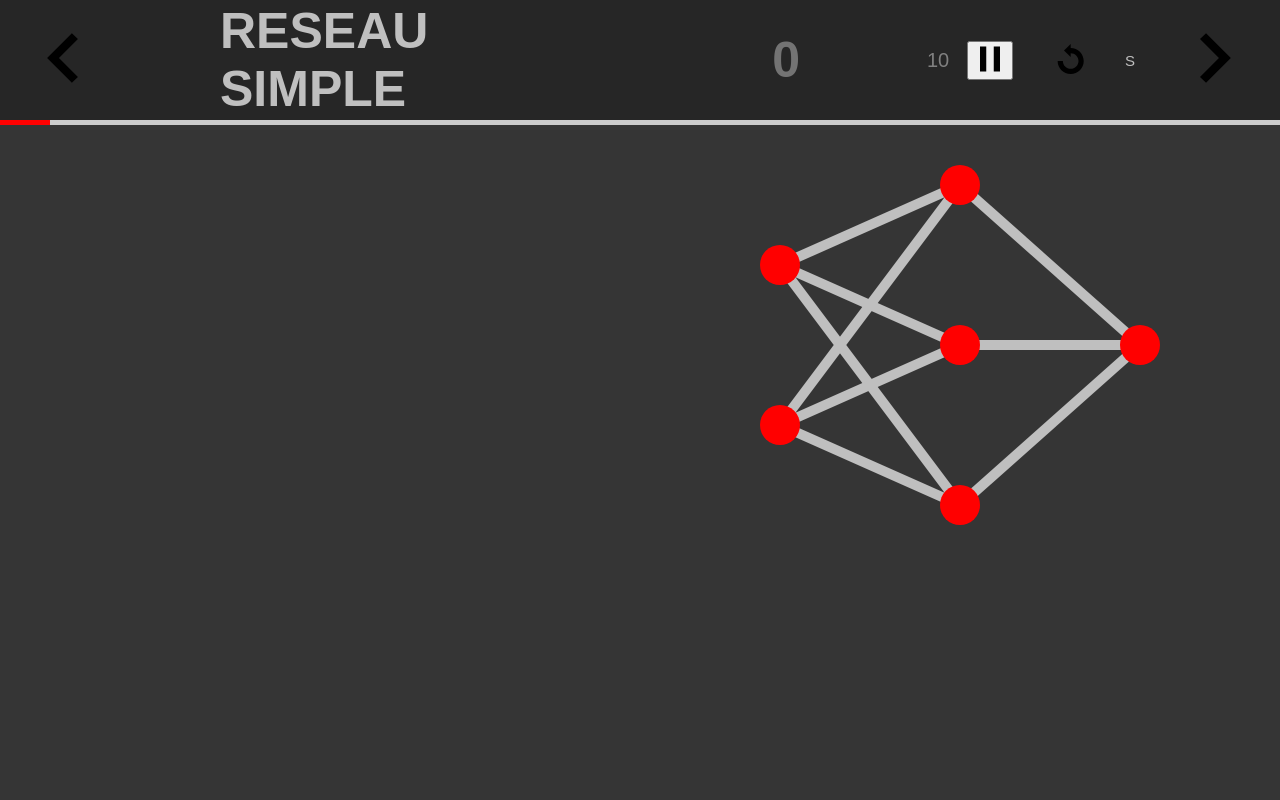
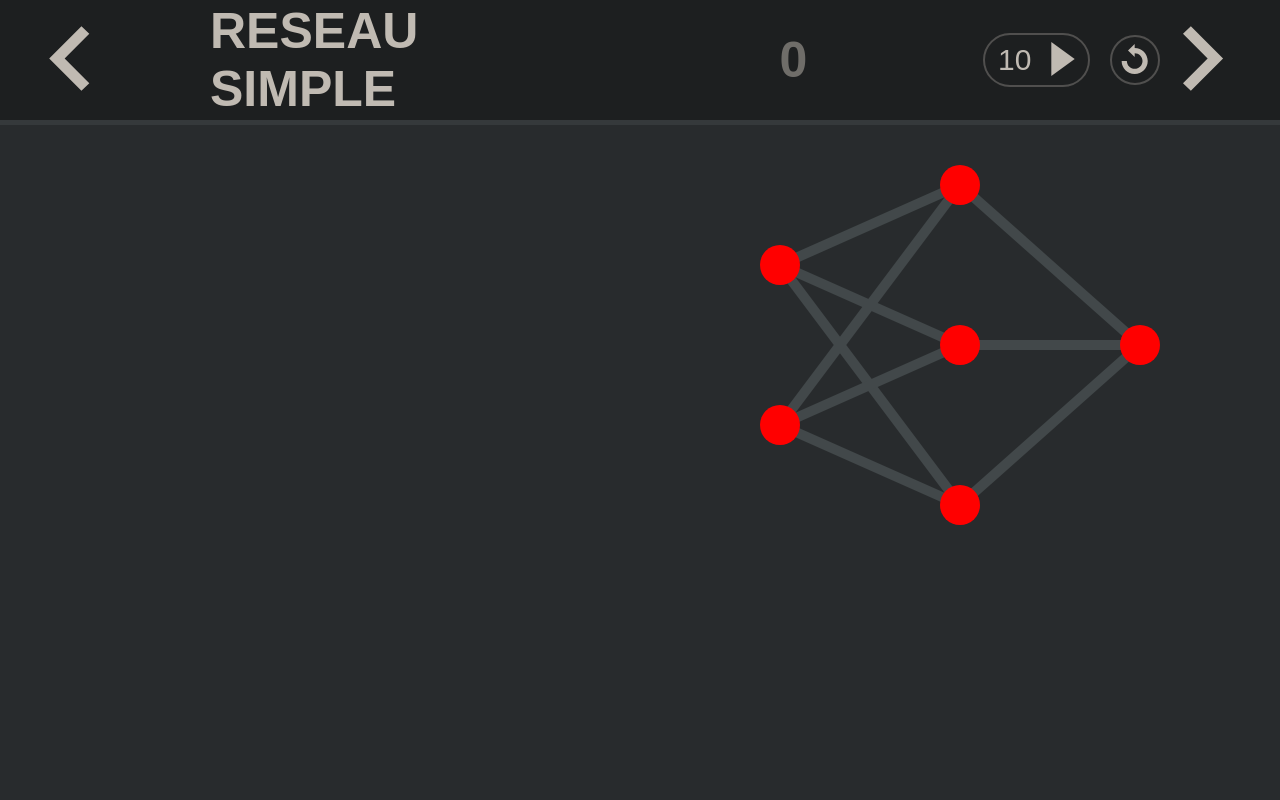
Before and after one commit to Mezia137/NeuroDidacte, a Flask app: page /reseausimple in a window 1280 px wide. Run offline with Flask 3, Linux system fonts and the light colour scheme; some libraries are stand-ins or nearby versions.

Commit message:
header beau fonctionnel

```diff
--- a/WebApp/static/js/main.js
+++ b/WebApp/static/js/main.js
@@ -63,7 +63,8 @@ document.addEventListener('DOMContentLoaded', function() {
 });
 
 function startTraining() {
-    var nombre_passages = parseInt(document.getElementById('nombre_passages').value, 10);
+    // disableButtons()
+    var nombre_passages = parseInt(document.getElementById('input-nombre_passages').value, 10);
     totalSteps += nombre_passages;
     socket.emit('start_training', {passages:nombre_passages});
     return false;  // Empêche le formulaire de recharger la page
@@ -77,8 +78,11 @@ function restartTraining() {
 }
 
 function showImageN(n) {
-    // document.getElementById('affichage_etape').textContent = n;
     socket.emit('get_image', {etape:n});
+}
+
+function disableButtons() {
+    document.querySelectorAll('button').forEach(function(bouton) {bouton.disabled = true;});
 }
 
 barContainer.addEventListener('mousedown', (e) => {
--- a/WebApp/static/styles/style.css
+++ b/WebApp/static/styles/style.css
@@ -1,12 +1,12 @@
 :root {
-	--light-color : #BFBFBF;
+	--light-color : #c0bab2;
 	--dark-color : #353535;
 }
 
 body {
     font-family : 'Ubuntu', sans-serif;
     color : var(--light-color);
-    background-color : var(--dark-color);
+    background-color : #282b2d;
     margin: 0;
     padding: 0;
     display: flex;
@@ -14,9 +14,10 @@ body {
     height: 100vh; /* Utilisation de 100% de la hauteur de la fenêtre */
     overflow: hidden;
 }
+
 header {
     position: relative;
-    background-color: #262626;
+    background-color: rgb(29, 31, 32);
 }
 
 .header-content {
@@ -26,10 +27,9 @@ header {
     align-items: center;
     padding: 10px;
     padding-bottom: 15px;
-    /*box-sizing: border-box;*/
 }
 
-h1, #affichage_etape {
+h1 {
 	margin : 0px;
 	margin-left: 100px;
 	margin-right: 100px;
@@ -39,67 +39,81 @@ h1, #affichage_etape {
 
 #affichage_etape {
     opacity : 0.5;
+    width : 100px;
 }
 
-.header-buttons, .header-title, .header-container{
+#previouspage-icon, #nextpage-icon {position: relative;height : 65px;}
+#previouspage-link, #nextpage-link {width : 100px;}
+
+#previouspage-icon {left: 30px; transition: left 0.3s ease;}
+#previouspage-link:hover #previouspage-icon {left: 0}
+
+#nextpage-icon {right: 0px; transition: right 0.3s ease;}
+#nextpage-link:hover #nextpage-icon {right: -30px}
+
+button {
+    border : none;
+    background-color : transparent;
+    padding : 0px;
+}
+
+.round-button {
+    height : 50px;
+    min-width : 50px;
+    border-radius : 25px;
+    margin : 10px;
+
+
+    transition: border 0.3s;
+    border: 2px solid #c0bab250;
+
+    cursor: pointer;
+}
+
+.round-button:hover {
+    border-color : var(--light-color);
+}
+
+.round-button:disabled {
+    border-color : var(--light-color);
+    opacity : 0.2;
+    cursor: not-allowed;
+}
+
+#control-buttons-container {
     display: flex;
+    justify-content: center;
     align-items: center;
 }
 
-#nextButton, #previousButton {
-    height:50px;
-    margin-left: 30px;
-	margin-right: 30px;
-}
-
-.round-button {
-    margin: 10px;
-    cursor: pointer;
-
-    display : inline;
-	height : 40px;
-	width : 40px;
-
-	font-size : 15px;
-	color : var(--light-color);
-	background-color : transparent;
-	transition: background-color 0.3s ease-out, color 0.3s ease-out;
-
-	border : var(--light-color) solid 1px;
-	border : none;
-	border-radius: 20px;
-
-	position: relative;
-	vertical-align: middle;
-}
-
-#pp-button {
+#play-button-container {
     display: flex;
     justify-content: center;
     align-items: center;
-    width : 120px; /* Ajuste la hauteur selon tes besoins */
+    border-radius : 27px;
 }
 
-.round-button:hover {
-	background-color : var(--light-color);
-	color : var(--dark-color);
-	transition: background-color 0.3s ease-out, color 0.3s ease-out;
+#play-button-icon {
+    height : 40px;
+    margin-right: 5px;
 }
 
-#nombre_passages {
+#rewind-button-icon {
+    height : 30px;
+}
+
+#input-nombre_passages {
     background: none;
     border: none;
     font-family: 'Ubuntu', sans-serif; /* Utilise la police Ubuntu */
-    font-size: 20px;
-    color: gray;
-    width: 40px;
+    font-size: 30px;
+    color: var(--light-color);
+    width: 50px;
     height: 30px;
-    padding: 0; /* Supprime le padding par défaut */
-    margin: 0; /* Supprime la marge par défaut */
+    padding: 0;
+    margin: 0 -5px 0 13px;
     outline: none; /* Supprime la bordure de focus */
 }
-
-
 
 #loading-bar-container {
     position: absolute;
@@ -107,18 +121,17 @@ h1, #affichage_etape {
     left: 0;
     height: 5px; /* Hauteur de la barre de chargement */
     width: 100%; /* La largeur initiale est 0, elle augmentera avec l'animation */
-    background-color: #CCCCCC; /* Couleur de la barre de chargement */
+    background-color: rgb(53, 57, 59); /* Couleur de la barre de chargement */
 
     transition: width 0.3s; /* Animation de la largeur de la barre de chargement */
 }
-
 
 #loading-bar {
     position: absolute;
     bottom: 0; /* Ajustez en fonction de la hauteur de votre header */
     left: 0;
     height: 100%; /* Hauteur de la barre de chargement */
-    width: 50px; /* La largeur initiale est 0, elle augmentera avec l'animation */
+    width: 0; /* La largeur initiale est 0, elle augmentera avec l'animation */
     background-color: #FF0000; /* Couleur de la barre de chargement */
     transition: width 0.3s; /* Animation de la largeur de la barre de chargement */
     cursor: pointer;
@@ -152,6 +165,6 @@ h1, #affichage_etape {
 }
 
 .ligne {
-    stroke: #BFBFBF;
+    stroke: #42484a;
     transition: stroke-width 0.3s;
 }
--- a/WebApp/templates/reseausimple.html
+++ b/WebApp/templates/reseausimple.html
@@ -11,28 +11,26 @@
 
     <header>
         <div class="header-content">
-            <div class="header-buttons">
-                <a href="../pages/perceptron.html" class="page-link"><img src="../static/icons/previous.svg" alt="Previous" class="icon-button" id="previousButton"></a>
-            </div>
+
+            <a href="../pages/perceptron.html"><div id="previouspage-link"><img src="../static/icons/previous.svg" alt="Previous" id="previouspage-icon"></div></a>
+
             <div class="header-title">
                 <h1>RESEAU SIMPLE</h1>
             </div>
-            <p id="affichage_etape">0</p>
-            <div class="header-buttons">
-                <div class="round-button" id="pp-button">
-                    <input type="number" id="nombre_passages" name="nombre de passages" value=10 min="1" max="99">
-                    <button onclick="startTraining()"><img src="../static/icons/pause.svg" alt="Play" class="icon-button" id="playButton" height="30px"></button>
+            <h1 id="affichage_etape">0</h1>
+            <div id="control-buttons-container">
+                <div class="round-button" id="play-button-container">
+                    <input type="number" id="input-nombre_passages" name="nombre de passages" value=10 min="1" max="99">
+                    <button onclick="startTraining()"><img src="../static/icons/play.svg" alt="Play" id="play-button-icon"></button>
                 </div>
-                <button class="round-button" onclick="restartTraining()"><img src="../static/icons/rewind.svg" alt="Rewind" class="icon-button" id="rewindButton" height="30px"></button>
-                <button class="round-button">S</button>
+                <button class="round-button" onclick="restartTraining()"><img src="../static/icons/rewind.svg" alt="Rewind" id="rewind-button-icon"></button>
             </div>
-            <div class="header-buttons">
-                <a href="../pages/tictactoe.html" class="page-link"><img src="../static/icons/next.svg" alt="Next" class="icon-button" id="nextButton"></a>
-            </div>
+
+            <a href="../pages/tictactoe.html"><div id="nextpage-link"><img src="../static/icons/next.svg" alt="Next" id="nextpage-icon"></div></a>
+
         </div>
 
         <div id="loading-bar-container"><div id="loading-bar" ></div></div>
-        <!-- <input type="range" id="loading-bar" name="valeur" min="0" max="0" step="1" value="0" oninput="showImageN()">-->
     </header>
 
     <div class="main-content">
```
Also changed, not shown: WebApp/static/icons/next.svg, WebApp/static/icons/pause.svg, WebApp/static/icons/play.svg, WebApp/static/icons/previous.svg, WebApp/static/icons/rewind.svg, WebApp/static/icons/skip.svg.
